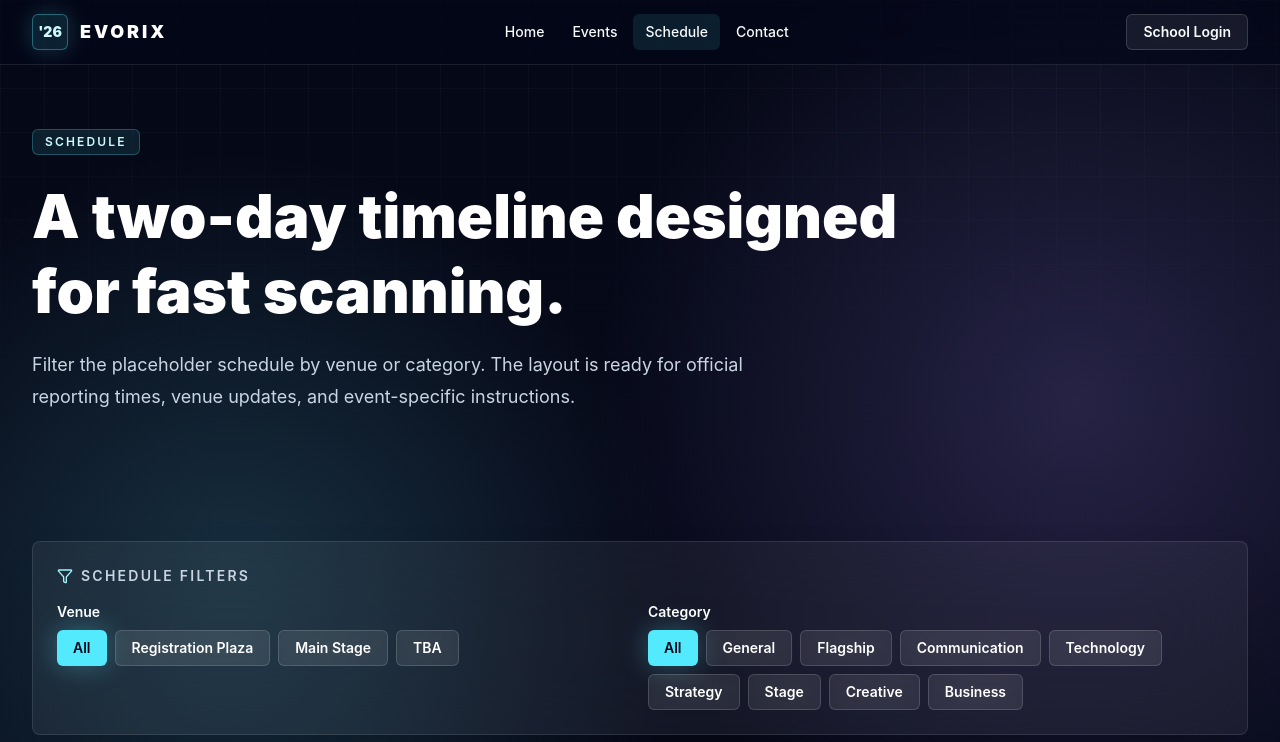
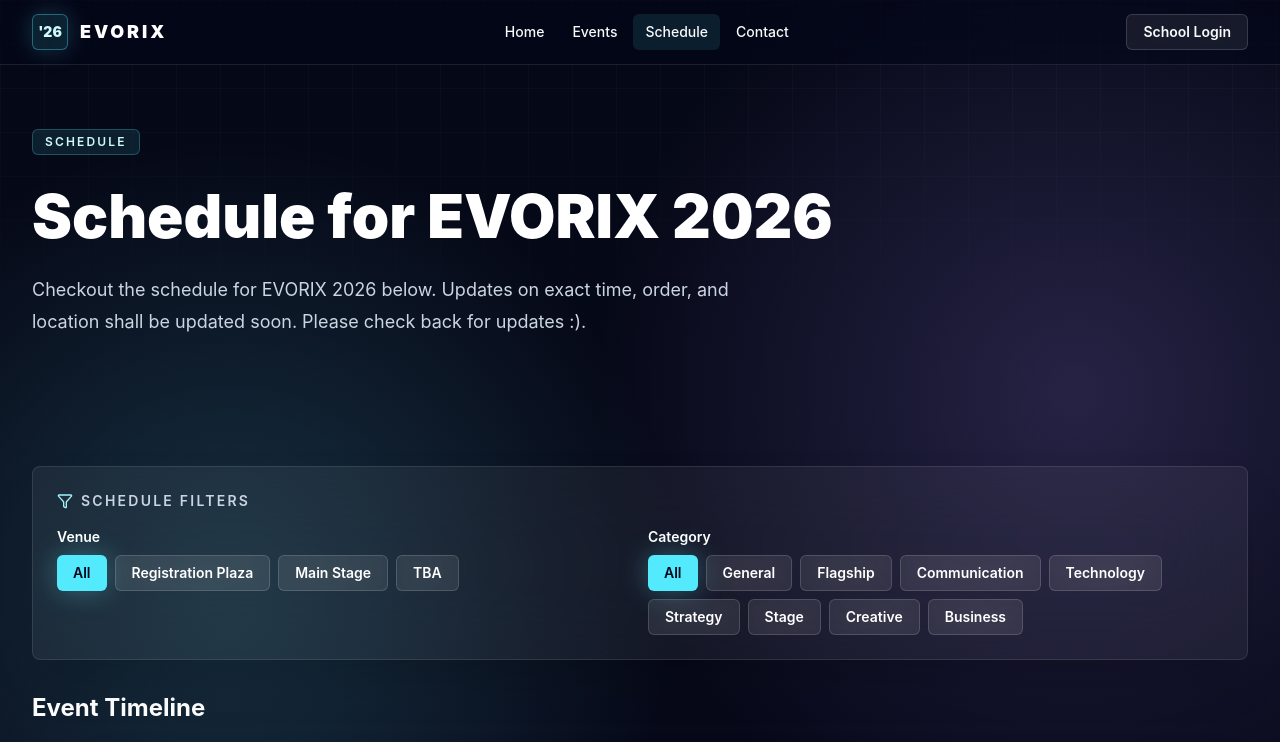
Before and after one commit to nandanamshine-pixel/Evorix-26-, a Next.js app: page /schedule in a window 1280 px wide. Shown: the top 742 px of the page. Built offline with nearby package versions, Linux system fonts and the light colour scheme.

Commit message:
Schedule change

```diff
--- a/src/app/schedule/page.tsx
+++ b/src/app/schedule/page.tsx
@@ -7,8 +7,8 @@ export default function SchedulePage() {
     <main id="main-content">
       <PageHeader
         eyebrow="Schedule"
-        title="A two-day timeline designed for fast scanning."
-        description="Filter the placeholder schedule by venue or category. The layout is ready for official reporting times, venue updates, and event-specific instructions."
+        title="Schedule for EVORIX 2026"
+        description="Checkout the schedule for EVORIX 2026 below. Updates on exact time, order, and location shall be updated soon. Please check back for updates :)."
       />
       <section className="py-16 pb-24">
         <Container>
```
